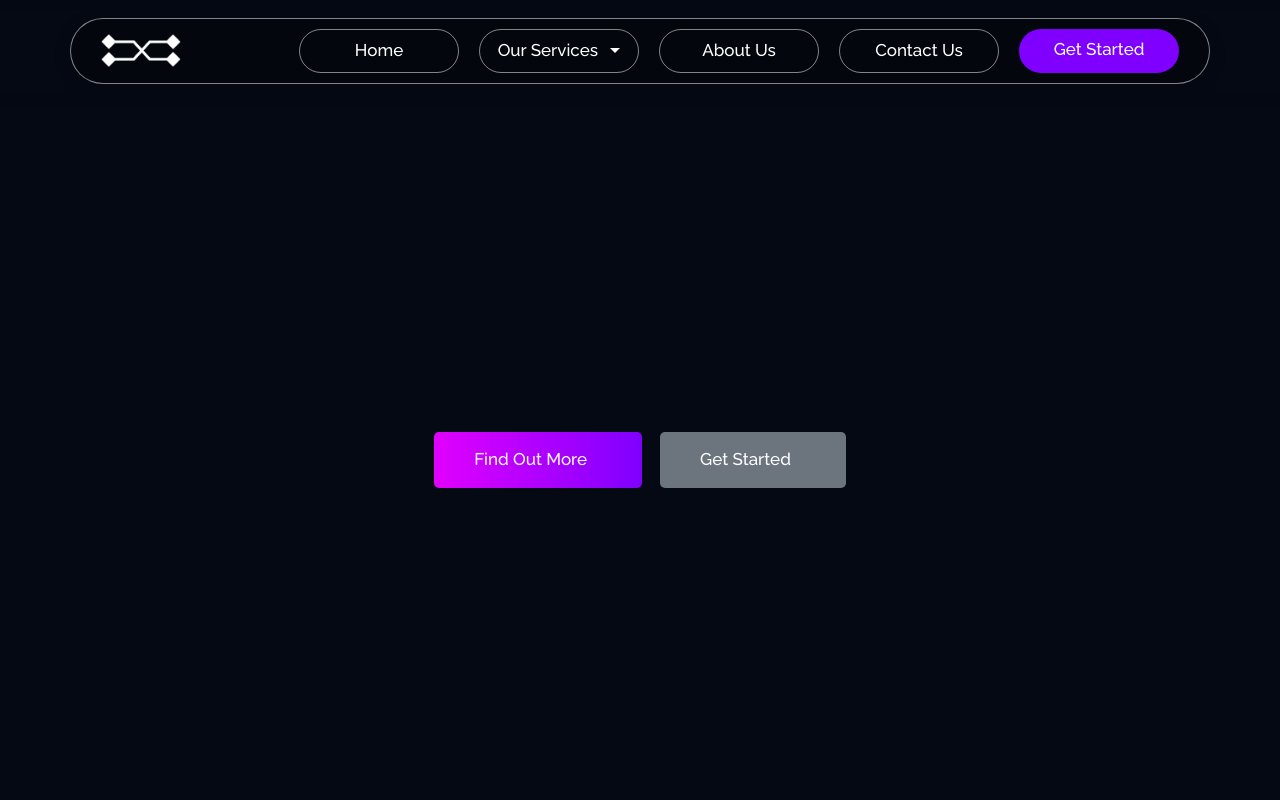
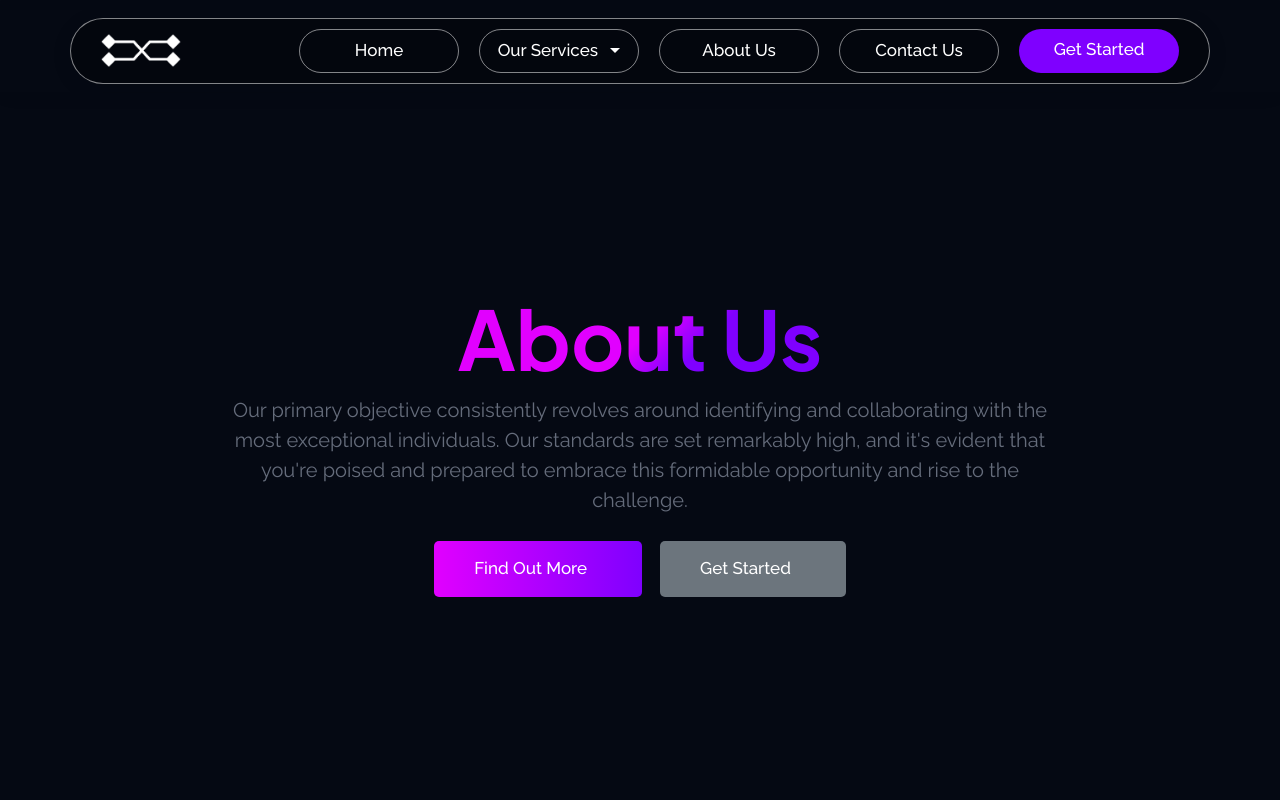
Before and after one commit to ibtehajmr/Epoch, a React (Vite) app: page /about in a window 1280 px wide. Shown: the top 800 px of the page. Built offline with nearby package versions, Linux system fonts and the light colour scheme.

Commit message:
chore: added page header for about us

```diff
--- a/src/assets/css/responsive.css
+++ b/src/assets/css/responsive.css
@@ -472,6 +472,7 @@
 
   .section-banner p {
     font-size: 17px;
+    width: 100%;
   }
 
   .section-banner .cta {
--- a/src/components/common/pageHeader.jsx
+++ b/src/components/common/pageHeader.jsx
@@ -12,7 +12,7 @@ const PageHeader = ({ title, desc, subRoute = '' }) => {
         </div>
       ) : null}
       <h1 className='grd-color-1'>{title}</h1>
-      <p>{desc}</p>
+      <p className='w-75'>{desc}</p>
 
       {pathname !== '/contact' ? (
         <div className='cta'>
--- a/src/locales/en.json
+++ b/src/locales/en.json
@@ -1,6 +1,10 @@
 {
     "appName": "Epoch AI",
     "getStarted": "Get Started",
+    "aboutUs": {
+        "title": "About Us",
+        "desc": "Our primary objective consistently revolves around identifying and collaborating with the most exceptional individuals. Our standards are set remarkably high, and it's evident that you're poised and prepared to embrace this formidable opportunity and rise to the challenge."
+    },
     "contactUs": {
         "title": "Contact Us",
         "desc": "Explore the various interesting content that we present"
--- a/src/pages/about-us.jsx
+++ b/src/pages/about-us.jsx
@@ -5,18 +5,20 @@ import Testimonial from '../components/testimonial'
 import Brands from '../components/brands'
 import InstagramGallery from '../components/instagramGallery'
 import { ScrollRestoration } from 'react-router-dom'
+import { strings } from '../locales';
 
 const AboutUs = () => {
+  const { title, desc } = strings.aboutUs;
   return (
     <>
-      <PageHeader pageName ="About Us" />
+      <PageHeader title={title} desc={desc} />
       <About />
       <Testimonial />
       <Brands />
       <InstagramGallery />
-      <ScrollRestoration/>
+      <ScrollRestoration />
     </>
-  )
-}
+  );
+};
 
 export default AboutUs
```
